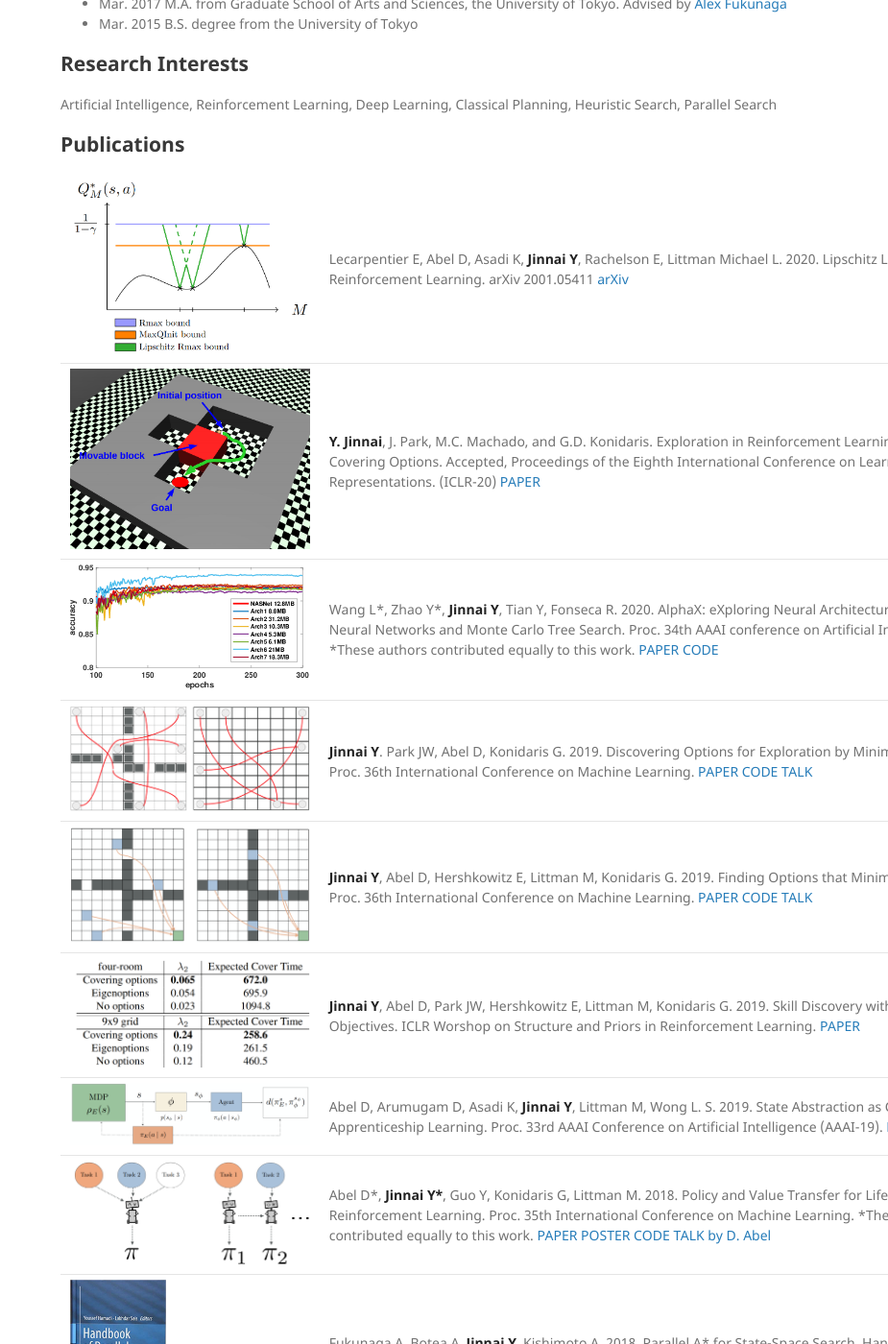
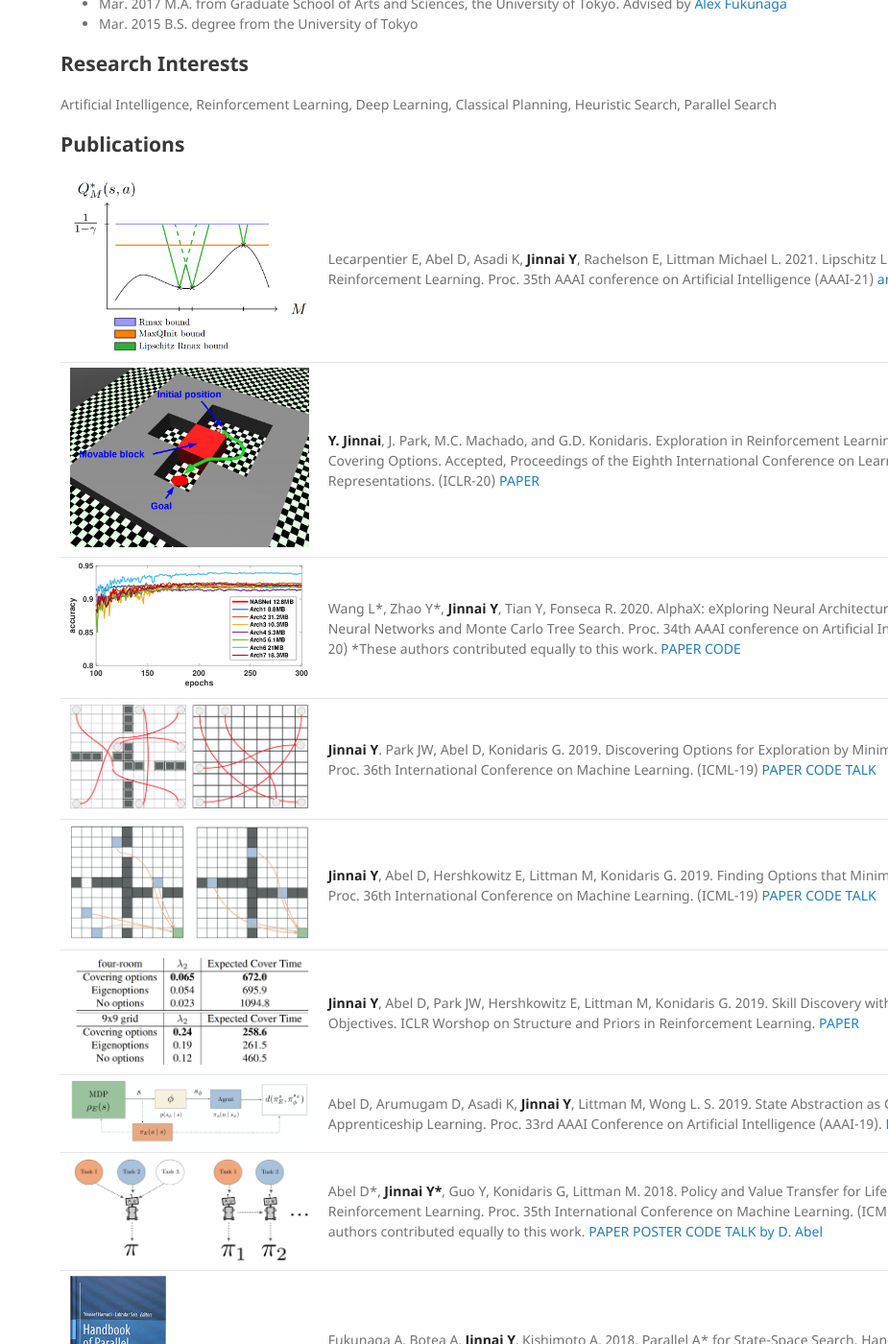
Before and after one commit to jinnaiyuu/jinnaiyuu.github.io, a Jekyll site: the page built from index.md, in a window 1280 px wide and 1400 px high, scrolled down 552 px. Shown: the whole window at 96% size, without its empty margins (355-1280 px from the left). Built offline with Jekyll 4.4.1, drawn with Linux system fonts in a browser that asks for light colours; our own code applies the rules of GitHub Pages for plain Markdown files; some of the changed text lies outside the part shown.

Commit message:
added lipschitz

```diff
--- a/index.md
+++ b/index.md
@@ -22,21 +22,21 @@
 
 
 | ---:      | :--- |
-| <img src="../images/papers/lipschitz.png" alt="lipschitz" width="700" />  | Lecarpentier E, Abel D, Asadi K, **Jinnai Y**, Rachelson E, Littman Michael L. 2020. Lipschitz Lifelong Reinforcement Learning. arXiv 2001.05411 [arXiv](https://arxiv.org/abs/2001.05411) |
+| <img src="../images/papers/lipschitz.png" alt="lipschitz" width="700" />  | Lecarpentier E, Abel D, Asadi K, **Jinnai Y**, Rachelson E, Littman Michael L. 2021. Lipschitz Lifelong Reinforcement Learning. Proc. 35th AAAI conference on Artificial Intelligence (AAAI-21) [arXiv](https://arxiv.org/abs/2001.05411) [Poster](../pdf/posters/AAAI-2021 poster.pdf) |
 | <img src="../images/papers/ICLR-20.png" alt="iclr-20" width="550" />  | **Y. Jinnai**, J. Park, M.C. Machado, and G.D. Konidaris. Exploration in Reinforcement Learning with Deep Covering Options. Accepted, Proceedings of the Eighth International Conference on Learning Representations. (ICLR-20) [PAPER](../pdf/papers/ICLR-20.pdf) |
-| <img src="../images/papers/alphaX.png" alt="alphaX" width="700" />  | Wang L\*, Zhao Y\*, **Jinnai Y**, Tian Y, Fonseca R. 2020. AlphaX: eXploring Neural Architectures with Deep Neural Networks and Monte Carlo Tree Search. Proc. 34th AAAI conference on Artificial Intelligence AAAI-20) \*These authors contributed equally to this work. [PAPER](https://arxiv.org/abs/1903.11059) [CODE](https://github.com/linnanwang/AlphaX-NASBench101) |
-| <img src="../images/papers/covering-option.png" alt="options-for-RL" width="350" /> | **Jinnai Y**. Park JW, Abel D, Konidaris G. 2019. Discovering Options for Exploration by Minimizing Cover Time. Proc. 36th International Conference on Machine Learning. [PAPER](../pdf/papers/ICML-19-rl.pdf) [CODE](https://github.com/jinnaiyuu/Optimal-Options-ICML-2019) [TALK](https://slideslive.com/38917406/reinforcement-learning-theory) |
-| <img src="../images/papers/options.png" alt="options-for-planning" width="700" />  | **Jinnai Y**, Abel D, Hershkowitz E, Littman M, Konidaris G. 2019. Finding Options that Minimize Planning Time. Proc. 36th International Conference on Machine Learning. [PAPER](../pdf/papers/ICML-19-plan.pdf) [CODE](https://github.com/jinnaiyuu/Optimal-Options-ICML-2019) [TALK](https://slideslive.com/38917406/reinforcement-learning-theory)|
+| <img src="../images/papers/alphaX.png" alt="alphaX" width="700" />  | Wang L\*, Zhao Y\*, **Jinnai Y**, Tian Y, Fonseca R. 2020. AlphaX: eXploring Neural Architectures with Deep Neural Networks and Monte Carlo Tree Search. Proc. 34th AAAI conference on Artificial Intelligence (AAAI-20) \*These authors contributed equally to this work. [PAPER](https://arxiv.org/abs/1903.11059) [CODE](https://github.com/linnanwang/AlphaX-NASBench101) |
+| <img src="../images/papers/covering-option.png" alt="options-for-RL" width="350" /> | **Jinnai Y**. Park JW, Abel D, Konidaris G. 2019. Discovering Options for Exploration by Minimizing Cover Time. Proc. 36th International Conference on Machine Learning. (ICML-19) [PAPER](../pdf/papers/ICML-19-rl.pdf) [CODE](https://github.com/jinnaiyuu/Optimal-Options-ICML-2019) [TALK](https://slideslive.com/38917406/reinforcement-learning-theory) |
+| <img src="../images/papers/options.png" alt="options-for-planning" width="700" />  | **Jinnai Y**, Abel D, Hershkowitz E, Littman M, Konidaris G. 2019. Finding Options that Minimize Planning Time. Proc. 36th International Conference on Machine Learning. (ICML-19) [PAPER](../pdf/papers/ICML-19-plan.pdf) [CODE](https://github.com/jinnaiyuu/Optimal-Options-ICML-2019) [TALK](https://slideslive.com/38917406/reinforcement-learning-theory)|
 | <img src="../images/papers/SPiRL-19.png" alt="options-for-RL" width="350" /> | **Jinnai Y**, Abel D, Park JW, Hershkowitz E, Littman M, Konidaris G. 2019. Skill Discovery with Well-Defined Objectives. ICLR Worshop on Structure and Priors in Reinforcement Learning. [PAPER](../pdf/papers/SPiRL-19.pdf) |
 | <img src="../images/papers/AAAI-19.png" alt="aaai-19" width="700" />  | Abel D, Arumugam D, Asadi K, **Jinnai Y**, Littman M, Wong L. S. 2019. State Abstraction as Compression in Apprenticeship Learning. Proc. 33rd AAAI Conference on Artificial Intelligence (AAAI-19). [PAPER](../pdf/papers/AAAI-19.pdf) [CODE](https://github.com/david-abel/rl_info_theory) |
-| <img src="../images/papers/ICML-18.png" alt="icml-18" width="700" />  | Abel D\*, **Jinnai Y\***, Guo Y, Konidaris G, Littman M. 2018. Policy and Value Transfer for Lifelong Reinforcement Learning. Proc. 35th International Conference on Machine Learning. \*These authors contributed equally to this work. [PAPER](../pdf/papers/ICML-18.pdf) [POSTER](../pdf/posters/NEML-18 poster.pdf) [CODE](https://github.com/david-abel/transfer_rl_icml_2018) [TALK by D. Abel](https://youtu.be/x98LGXidIYA?t=46m32s) |
+| <img src="../images/papers/ICML-18.png" alt="icml-18" width="700" />  | Abel D\*, **Jinnai Y\***, Guo Y, Konidaris G, Littman M. 2018. Policy and Value Transfer for Lifelong Reinforcement Learning. Proc. 35th International Conference on Machine Learning. (ICML-18) \*These authors contributed equally to this work. [PAPER](../pdf/papers/ICML-18.pdf) [POSTER](../pdf/posters/NEML-18 poster.pdf) [CODE](https://github.com/david-abel/transfer_rl_icml_2018) [TALK by D. Abel](https://youtu.be/x98LGXidIYA?t=46m32s) |
 | <img src="../images/papers/parallel-book.png" alt="book" width="100" /> | Fukunaga A, Botea A, **Jinnai Y**, Kishimoto A. 2018. Parallel A\* for State-Space Search. Handbook of Parallel Constraint Reasoning, Youssef Hamadi, Lakhdar Sais (eds.), Springer. ISBN 978-3-319-63515-6. [BOOK](https://www.springer.com/us/book/9783319635156) |
 | <img src="../images/papers/HSDIP-17.png" alt="hsdip" width="700" />  | **Jinnai Y**, Fukunaga A. 2017. A Graph-Partitioning Based Approach for Parallel Best-First Search. ICAPS 2017 Workshop on Heuristic and Search for Domain-Independent Planning (HSDIP). [PAPER](../pdf/papers/HSDIP-17 Jinnai-Fukunaga.pdf) [SLIDES](../pdf/slides/AAAI-17 slides.pdf) [POSTER](../pdf/posters/ICAPS-17 poster.pdf) [CODE](https://github.com/jinnaiyuu/distributed-fast-downward) |
-| <img src="../images/papers/AAAI-17.png" alt="aaai-17" width="700" />  | **Jinnai Y**, Fukunaga A. 2017. Learning to Prune Dominated Action Sequences in Online Black-box Planning. Proc. 31st AAAI Conference on Artificial Intelligence (AAAI-17) [PAPER](../pdf/papers/AAAI-17 Jinnai-Fukunaga.pdf) [SLIDES](../pdf/slides/AAAI-17 slides.pdf) [CODE](https://github.com/jinnaiyuu/Atari-iterative-width) |
-| <img src="../images/papers/JAIR-17.png" alt="jair-17" width="700" />  | **Jinnai Y**, Fukunaga A. 2017. On Hash-Based Work Distribution Methods for Parallel Best-First Search. Journal of Artificial Intelligence Research (JAIR). [PAPER](https://doi.org/10.1613/jair.5225) [CODE](https://github.com/jinnaiyuu/distributed-fast-downward) |
+| <img src="../images/papers/AAAI-17.png" alt="aaai-17" width="700" />  | **Jinnai Y**, Fukunaga A. 2017. Learning to Prune Dominated Action Sequences in Online Black-box Planning. Proc. 31st AAAI Conference on Artificial Intelligence. (AAAI-17) [PAPER](../pdf/papers/AAAI-17 Jinnai-Fukunaga.pdf) [SLIDES](../pdf/slides/AAAI-17 slides.pdf) [CODE](https://github.com/jinnaiyuu/Atari-iterative-width) |
+| <img src="../images/papers/JAIR-17.png" alt="jair-17" width="700" />  | **Jinnai Y**, Fukunaga A. 2017. On Hash-Based Work Distribution Methods for Parallel Best-First Search. Journal of Artificial Intelligence Research. (JAIR) [PAPER](https://doi.org/10.1613/jair.5225) [CODE](https://github.com/jinnaiyuu/distributed-fast-downward) |
 | <img src="../images/papers/parallel-astar-book.png" alt="pastar-survey" width="700" />  | (Preprint) Fukunaga A., Botea A, **Jinnai Y**., Kishimoto A. 2017. A Survey of Parallel A\*. arXiv 1708.05296 [PAPER](https://arxiv.org/abs/1708.05296) |
-| <img src="../images/papers/ICAPS-16.png" alt="icaps-16" width="700" />  | **Jinnai Y**, Fukunaga A. 2016. Automated Creation of Efficient Work Distribution Functions for Parallel Best-First Search. Proc. 19th International Conference on Automated Planning and Scheduling (ICAPS-16) [PAPER](../pdf/papers/ICAPS-16 Jinnai-Fukunaga.pdf) [SLIDES](../pdf/slides/ICAPS-16 slides.pdf) [VIDEO](https://youtu.be/x2mjIOkLQxw?t=42m57s) [CODE](https://github.com/jinnaiyuu/distributed-fast-downward) |
-| <img src="../images/papers/AAAI-16.png" alt="aaai-16" width="700" />  | **Jinnai Y**, Fukunaga A. 2016. Abstract Zobrist Hashing: An Efficient Work Distribution Method for Parallel Best-First Search. Proc. 30th AAAI Conference on Artificial Intelligence (AAAI-16) [PAPER](../pdf/papers/AAAI-16 Jinnai-Fukunaga.pdf) [POSTER](../pdf/posters/AAAI-16 poster.pdf) [CODE (PDDL)](https://github.com/jinnaiyuu/distributed-fast-downward) [CODE (sliding-tile, path-finding, MSA)](https://github.com/jinnaiyuu/Parallel-Best-First-Searches) |
+| <img src="../images/papers/ICAPS-16.png" alt="icaps-16" width="700" />  | **Jinnai Y**, Fukunaga A. 2016. Automated Creation of Efficient Work Distribution Functions for Parallel Best-First Search. Proc. 19th International Conference on Automated Planning and Scheduling. (ICAPS-16) [PAPER](../pdf/papers/ICAPS-16 Jinnai-Fukunaga.pdf) [SLIDES](../pdf/slides/ICAPS-16 slides.pdf) [VIDEO](https://youtu.be/x2mjIOkLQxw?t=42m57s) [CODE](https://github.com/jinnaiyuu/distributed-fast-downward) |
+| <img src="../images/papers/AAAI-16.png" alt="aaai-16" width="700" />  | **Jinnai Y**, Fukunaga A. 2016. Abstract Zobrist Hashing: An Efficient Work Distribution Method for Parallel Best-First Search. Proc. 30th AAAI Conference on Artificial Intelligence. (AAAI-16) [PAPER](../pdf/papers/AAAI-16 Jinnai-Fukunaga.pdf) [POSTER](../pdf/posters/AAAI-16 poster.pdf) [CODE (PDDL)](https://github.com/jinnaiyuu/distributed-fast-downward) [CODE (sliding-tile, path-finding, MSA)](https://github.com/jinnaiyuu/Parallel-Best-First-Searches) |
 
 ## Grants/Scholarships
 
```
Also changed, not shown: ja/index.md (+4 -4 lines).
